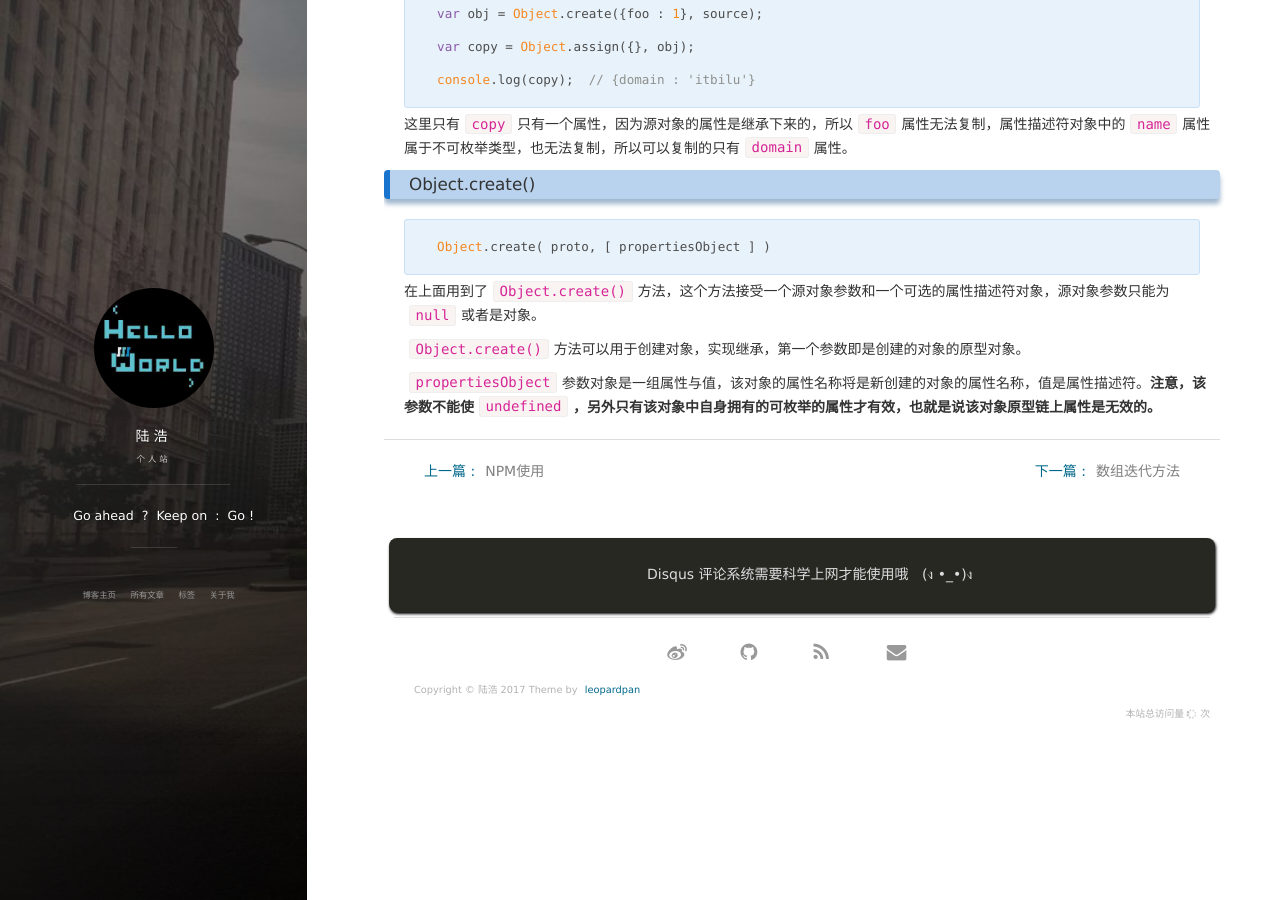
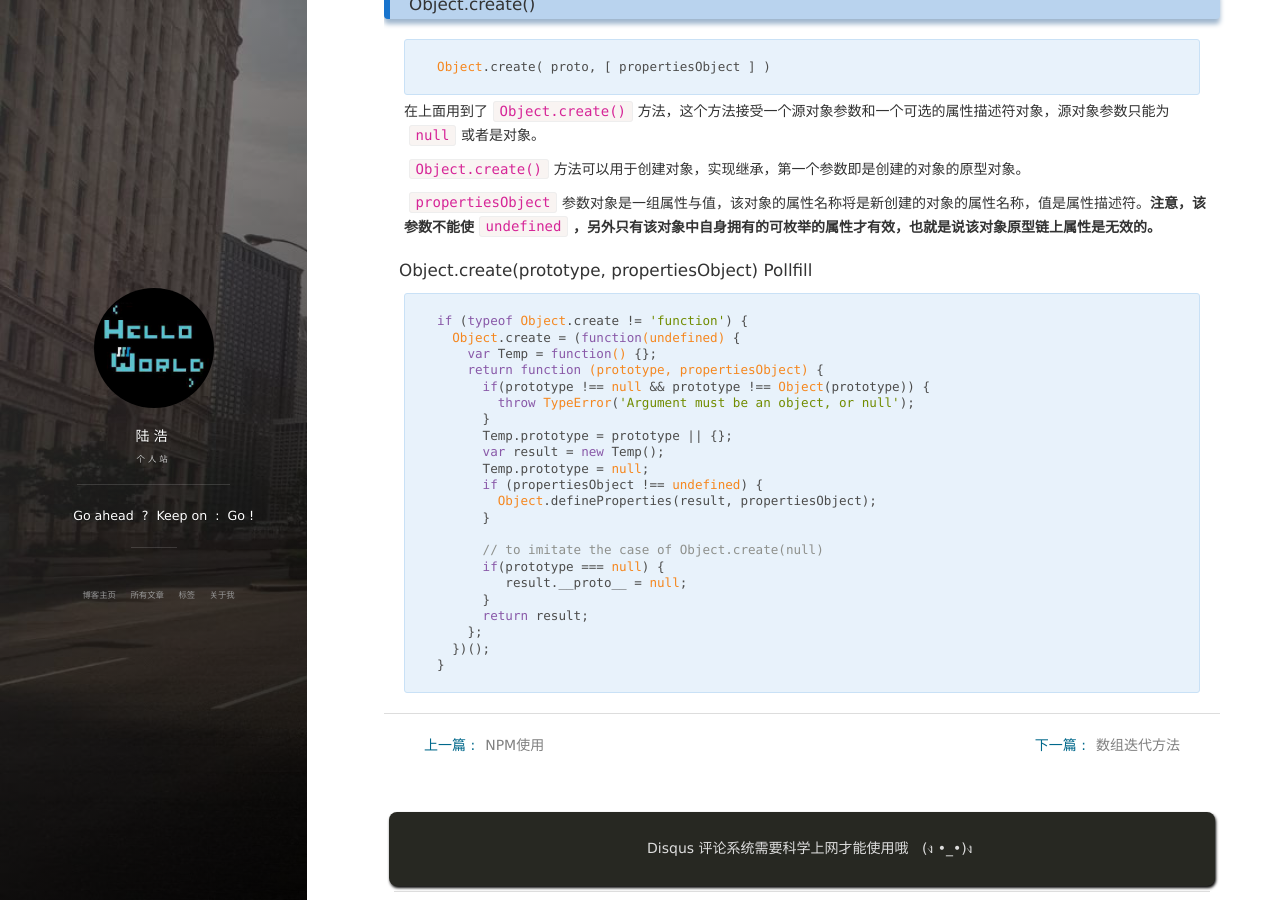
Before and after one commit to 6ml/6ml.github.io, a Jekyll site: the page built from _posts/2016-11-06-assign_create_method.md, in a window 1280 px wide and 900 px high, scrolled down 1007 px. Built offline with Jekyll 4.4.1, drawn with Linux system fonts in a browser that asks for light colours; nearby versions of some CDN libraries; comment, search, counter and statistics services are not loaded.

Commit message:
[docs]update some articles

````diff
--- a/_posts/2016-11-06-assign_create_method.md
+++ b/_posts/2016-11-06-assign_create_method.md
@@ -27,27 +27,16 @@ Object.assign(target, ...sources)
 `assign()`方法可以浅拷贝一个对象，可以合并多个对象，也可以用于复制`symbol`类型的属性，但是**不能用于继承和隐藏属性的复制**。
 ```
 var source = {  //这是一个属性描述符对象
-
     name: {
-
     	value: 'it笔录'  //name 是不可枚举属性
-
     },
-
     {
-
     	value: 'itbilu',
-
         enumerable : true  //domain 是可枚举属性
-
     }
-
 };
-
 var obj = Object.create({foo : 1}, source);
-
 var copy = Object.assign({}, obj);
-
 console.log(copy);  // {domain : 'itbilu'}
 ```
 这里只有`copy`只有一个属性，因为源对象的属性是继承下来的，所以`foo`属性无法复制，属性描述符对象中的`name`属性属于不可枚举类型，也无法复制，所以可以复制的只有`domain`属性。
@@ -60,3 +49,28 @@ Object.create( proto, [ propertiesObject ] )
 `Object.create()`方法可以用于创建对象，实现继承，第一个参数即是创建的对象的原型对象。
 
 `propertiesObject`参数对象是一组属性与值，该对象的属性名称将是新创建的对象的属性名称，值是属性描述符。**注意，该参数不能使**`undefined`**，另外只有该对象中自身拥有的可枚举的属性才有效，也就是说该对象原型链上属性是无效的。**
+#### Object.create(prototype, propertiesObject) Pollfill
+```JavaScript
+if (typeof Object.create != 'function') {
+  Object.create = (function(undefined) {
+    var Temp = function() {};
+    return function (prototype, propertiesObject) {
+      if(prototype !== null && prototype !== Object(prototype)) {
+        throw TypeError('Argument must be an object, or null');
+      }
+      Temp.prototype = prototype || {};
+      var result = new Temp();
+      Temp.prototype = null;
+      if (propertiesObject !== undefined) {
+        Object.defineProperties(result, propertiesObject);
+      }
+
+      // to imitate the case of Object.create(null)
+      if(prototype === null) {
+         result.__proto__ = null;
+      }
+      return result;
+    };
+  })();
+}
+```
````
Also changed, not shown: _posts/2017-04-13-things_after_enter_a_url.md (+16 -1 lines), _posts/2017-05-08-GIT_learn.md (+1 -1 lines).
